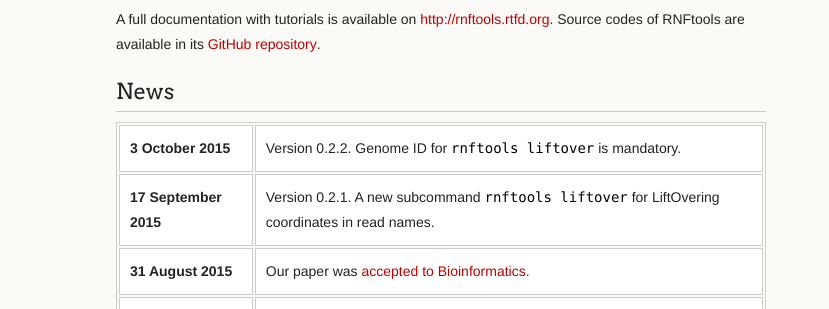
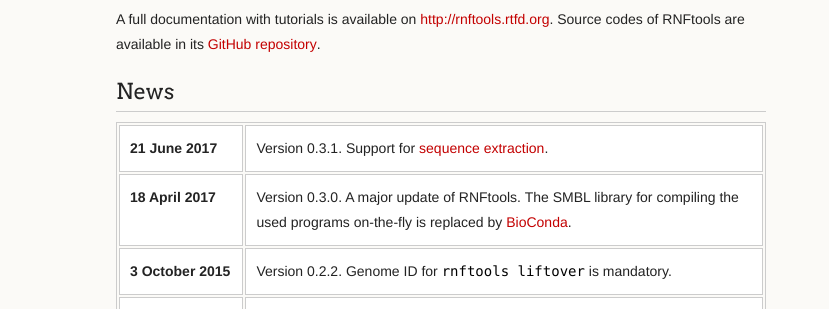
Before and after one commit to karel-brinda/rnftools, a plain HTML site: page index.html in a window 1280 px wide. Shown: the part 491-800 px from the top of the page, 194-1023 px from the left. Drawn offline with Linux system fonts and the light colour scheme.

Commit message:
Add info about new versions

```diff
--- a/index.html
+++ b/index.html
@@ -33,7 +33,7 @@
 					<a href="http://karel-brinda.github.io/rnf-spec/RNF.pdf">RNF spec.</a>
 				</li>
 				<li class="download">
-					<a href="http://arxiv.org/abs/1504.00556">Publication</a>
+					<a href="http://dx.doi.org/10.1093/bioinformatics/btv524">Publication</a>
 				</li>
 				<li class="download">
 					<a href="http://groups.google.com/group/rnftools/">Mailing list</a>
@@ -42,16 +42,6 @@
 				<li class="download">
 					<a href="https://github.com/karel-brinda/rnftools">View On GitHub</a>
 				</li>
-				<!--
-				<li class="download">
-					<a href="https://github.com/karel-brinda/rnftools/issues/new">Report a bug</a>
-				</li>
-				-->
-				<!--
-				<li class="download">
-					<a class="buttons" href="https://github.com/karel-brinda/rnftools/zipball/master">Download ZIP</a>
-				</li>
-				-->
 				<li class="download">
 					<a href="https://github.com/karel-brinda/rnftools/tarball/master">Download TAR</a>
 				</li>
@@ -118,10 +108,40 @@
 
 <tr>
 	<td>
+		<strong>21 June 2017</strong>
+	</td>
+	<td>
+
+		Version 0.3.1. Support for
+		<a href="http://rnftools.readthedocs.io/en/latest/tutorial/02_simulation.html#sequence-extraction">sequence extraction</a>.
+
+	</td>
+</tr>
+
+
+<tr>
+	<td>
+		<strong>18 April 2017</strong>
+	</td>
+	<td>
+
+		Version 0.3.0. A major update of RNFtools. The SMBL library for
+		compiling the used programs on-the-fly is replaced by
+		<a href="https://bioconda.github.io/">BioConda</a>.
+
+	</td>
+</tr>
+
+
+<tr>
+	<td>
 		<strong>3 October 2015</strong>
 	</td>
 	<td>
-		Version 0.2.2. Genome ID for <code>rnftools liftover</code> is mandatory.
+
+		Version 0.2.2. Genome ID for <code>rnftools liftover</code> is
+		mandatory.
+
 	</td>
 </tr>
 
@@ -131,7 +151,10 @@
 		<strong>17 September 2015</strong>
 	</td>
 	<td>
-		Version 0.2.1. A new subcommand <code>rnftools liftover</code> for LiftOvering coordinates in read names.
+
+		Version 0.2.1. A new subcommand <code>rnftools liftover</code>
+		for LiftOvering coordinates in read names.
+
 	</td>
 </tr>
 
@@ -141,7 +164,11 @@
 		<strong>31 August 2015</strong>
 	</td>
 	<td>
-		Our paper was  <a href="http://dx.doi.org/10.1093/bioinformatics/btv524">accepted to Bioinformatics<a>.
+
+		Our paper was  <a
+			href="http://dx.doi.org/10.1093/bioinformatics/btv524">accepted
+			to Bioinformatics</a>.
+
 	</td>
 </tr>
 
```
